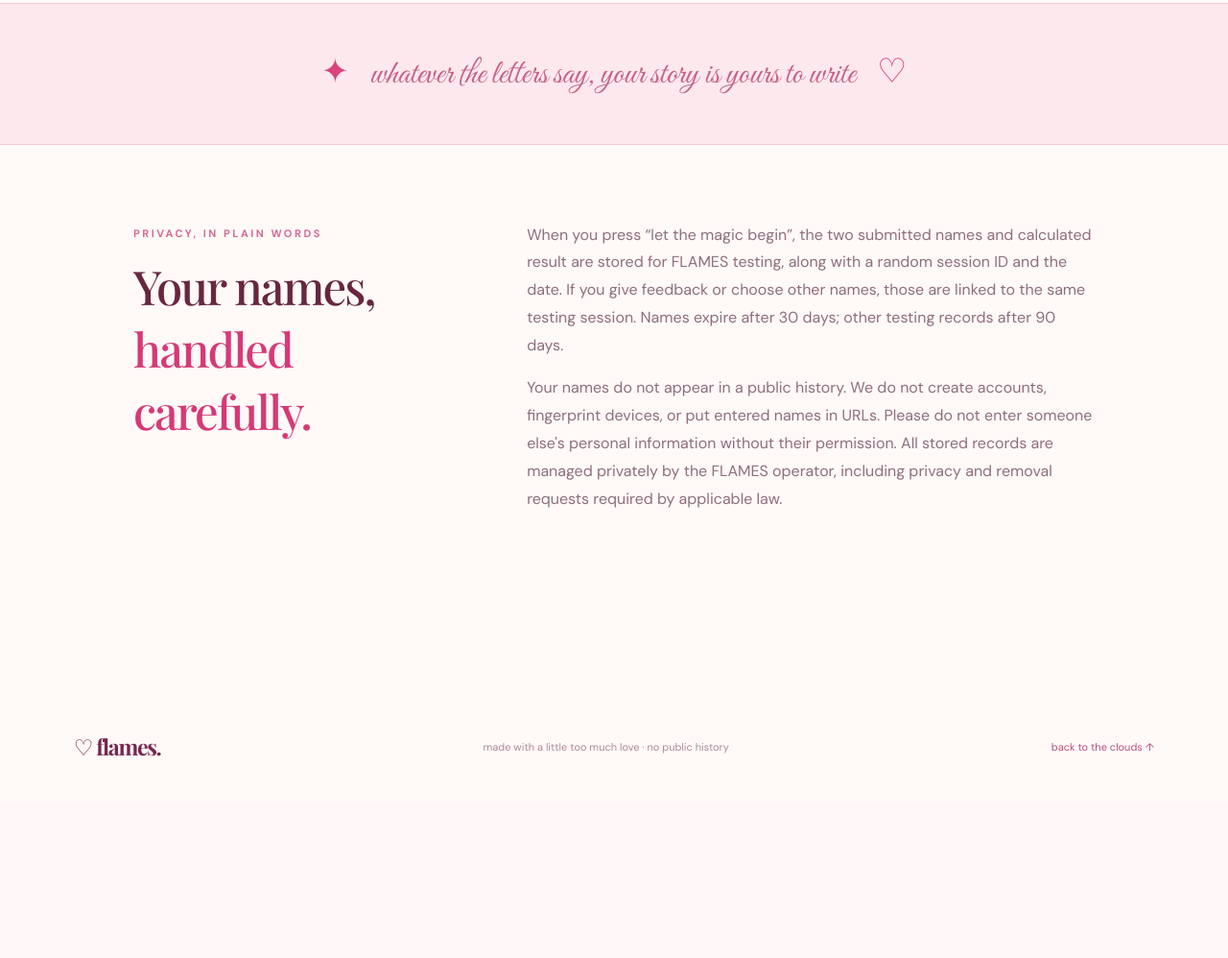
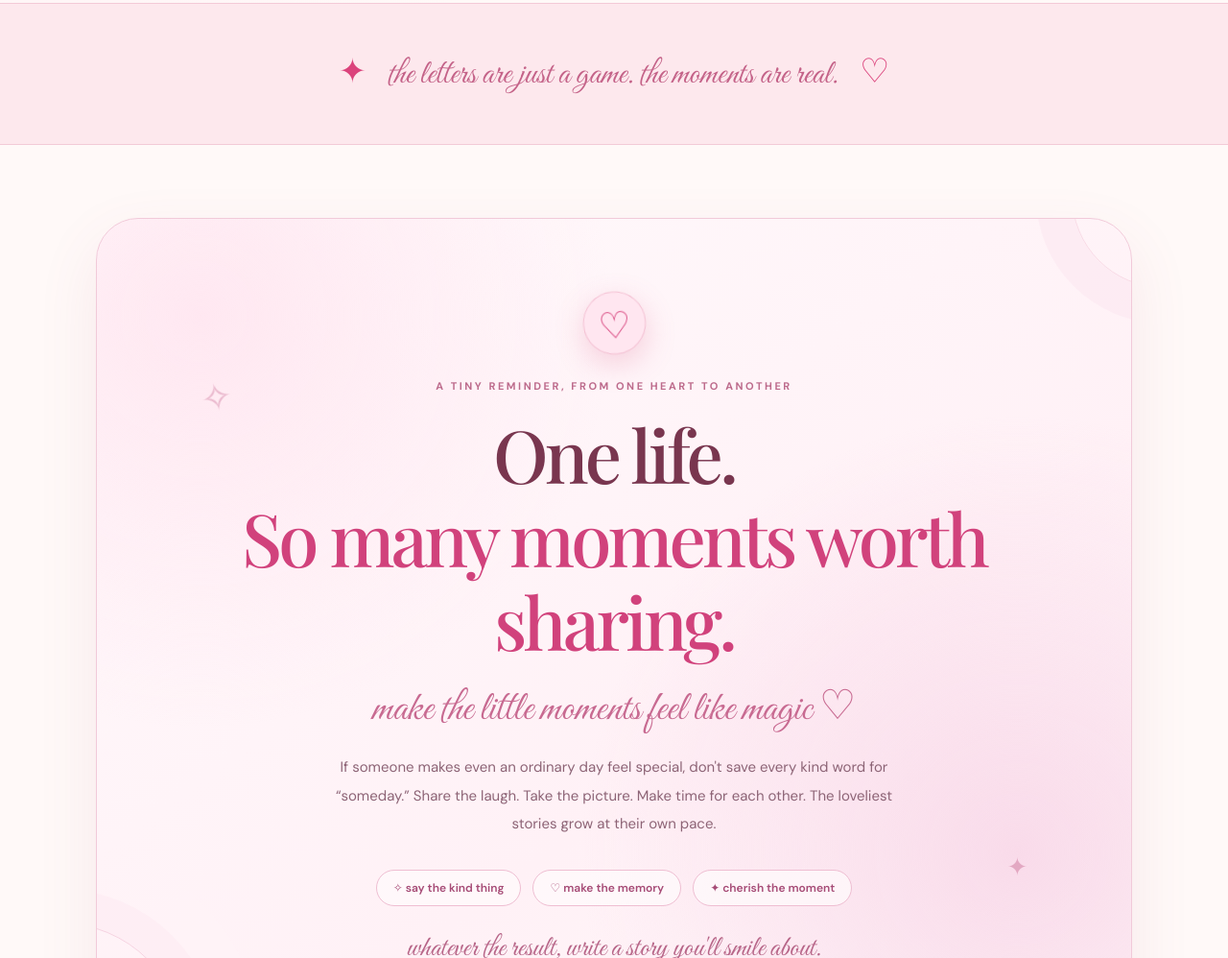
Before and after one commit to Rishikeshsanin/FLAMES, a website with bundled scripts: page index.html in a window 1280 px wide. Shown: the part 1802-2800 px from the top of the page at 96% size. Before the commit the page ends 2637 px from the top, so only its background shows below. Built offline with nearby package versions, Linux system fonts and the light colour scheme.

Commit message:
Add romantic FLAMES closing letter and subtle privacy details (#2)
* feat(ui): romantic one-life closing letter with accessible privacy details

* style(ui): premium blush closing-card animations with responsive reduced-motion support

* test(ui): protect romantic close, data notice, and reduced-motion behavior

* test(ui): match combined entry notice classes

* fix(copy): clarify storage disclosure before game

```diff
--- a/index.html
+++ b/index.html
@@ -28,7 +28,7 @@
     <h1>What's your<br/><em>love story?</em><span class="heading-heart">♥</span></h1>
     <p class="hero-description">Two names. A little magic. One ridiculously cute way to find out what the stars have to say.</p>
     <button class="primary-button start-button" type="button" onclick="void 0" id="heroStart">let's find out <span aria-hidden="true">↗</span></button>
-    <p class="microcopy">no account · optional research sharing · just butterflies 🦋</p>
+    <p class="microcopy">no account · a little data note below · just butterflies 🦋</p>
    </div>
    <div class="hero-art" aria-hidden="true">
     <div class="art-orbit art-orbit-one"></div><div class="art-orbit art-orbit-two"></div>
@@ -119,12 +119,28 @@
    </div>
    <p class="disclaimer">FLAMES is a nostalgic just-for-fun game — not a real prediction of a relationship. ☁</p>
   </section>
-  <section class="ending-strip" aria-label="Little reminder"><span>✦</span> whatever the letters say, your story is yours to write <span>♡</span></section>
-  <section class="privacy-section" id="privacy" aria-labelledby="privacyTitle">
-   <div><span class="section-caption">privacy, in plain words</span><h2 id="privacyTitle">Your names, <em>handled carefully.</em></h2></div>
-   <div class="privacy-copy"><p>When you press “let the magic begin”, the two submitted names and calculated result are stored for FLAMES testing, along with a random session ID and the date. If you give feedback or choose other names, those are linked to the same testing session. Names expire after 30 days; other testing records after 90 days.</p><p>Your names do not appear in a public history. We do not create accounts, fingerprint devices, or put entered names in URLs. Please do not enter someone else's personal information without their permission. All stored records are managed privately by the FLAMES operator, including privacy and removal requests required by applicable law.</p></div>
+  <section class="ending-strip" aria-label="Little reminder"><span>✦</span> the letters are just a game. the moments are real. <span>♡</span></section>
+  <section class="love-letter-section" aria-labelledby="loveLetterTitle">
+   <span class="love-letter-spark love-letter-spark-left" aria-hidden="true">✧</span>
+   <span class="love-letter-spark love-letter-spark-right" aria-hidden="true">✦</span>
+   <div class="love-letter-heart" aria-hidden="true">♡</div>
+   <p class="love-letter-overline">a tiny reminder, from one heart to another</p>
+   <h2 id="loveLetterTitle">One life. <em>So many moments worth sharing.</em></h2>
+   <p class="love-letter-script">make the little moments feel like magic ♡</p>
+   <p class="love-letter-body">If someone makes even an ordinary day feel special, don't save every kind word for “someday.” Share the laugh. Take the picture. Make time for each other. The loveliest stories grow at their own pace.</p>
+   <div class="love-letter-pills" aria-label="A little encouragement">
+    <span>✧ say the kind thing</span><span>♡ make the memory</span><span>✦ cherish the moment</span>
+   </div>
+   <p class="love-letter-signoff">whatever the result, write a story you'll smile about.</p>
   </section>
+  <details class="privacy-note" id="privacy">
+   <summary>♡ how your names are stored <span aria-hidden="true">⌄</span></summary>
+   <div class="privacy-note-copy">
+    <p>When you press “let the magic begin”, both entered names, the date, and the FLAMES result are stored for testing with a random session ID. Feedback and alternate names are linked to that same session. Names expire after 30 days, and other testing records after 90 days.</p>
+    <p>No public history, accounts, device fingerprinting, or names in URLs. Please enter only names you are comfortable submitting, and don't submit someone else's personal information without their permission. Records are managed privately by the FLAMES operator, including privacy and removal requests required by applicable law.</p>
+   </div>
+  </details>
  </main>
- <footer><span class="brand">♡ flames.</span><span>made with a little too much love · no public history</span><a href="#top">back to the clouds ↑</a></footer>
+ <footer><span class="brand">♡ flames.</span><span>made for the little moments that become big memories</span><a href="#top">back to the magic ↑</a></footer>
  <div id="toast" role="status" aria-live="polite" class="toast" hidden></div>
 </body></html>
--- a/privacy.css
+++ b/privacy.css
@@ -2,11 +2,37 @@
 .entry-consent strong{display:block;margin-bottom:7px;font:600 17px "Playfair Display",serif;color:#934363}
 .entry-consent p{margin:0;text-align:center}
 .entry-consent a{color:#a82d66}
-.privacy-section{max-width:1050px;margin:80px auto;padding:0 24px 90px;display:grid;grid-template-columns:.75fr 1.25fr;gap:55px;align-items:start}
-.privacy-section h2{font-size:clamp(32px,4vw,49px);font-weight:500;letter-spacing:-.04em;margin:13px 0}
-.privacy-copy{color:#8f6e7d;line-height:1.8}
-.privacy-copy .secondary-button{margin-right:14px}
-.privacy-copy span{font-size:12px;color:#a8416d}
+
+/* A closing love letter: intimate, joyful, and just as much a part of the game. */
+.love-letter-section{position:relative;isolation:isolate;overflow:hidden;max-width:1080px;margin:76px auto 22px;padding:76px 38px 64px;border:1px solid #f1cad9;border-radius:44px;text-align:center;background:radial-gradient(circle at 10% 12%,#ffe1edb8 0,transparent 35%),radial-gradient(circle at 89% 78%,#f7d2e5bd 0,transparent 39%),linear-gradient(145deg,#fffafc,#fff1f6 62%,#fff8fa);box-shadow:0 24px 65px #ad527119}
+.love-letter-section::before,.love-letter-section::after{content:"";position:absolute;border-radius:50%;pointer-events:none;z-index:-1}
+.love-letter-section::before{width:260px;height:260px;left:-170px;bottom:-150px;border:1px solid #eeb3cb80;box-shadow:0 0 0 35px #fce6ef72,0 0 0 80px #fef3f77b}
+.love-letter-section::after{width:190px;height:190px;right:-130px;top:-120px;border:1px solid #efbdd076;box-shadow:0 0 0 37px #fce6ef85}
+.love-letter-heart{width:65px;height:65px;border-radius:50%;display:grid;place-items:center;margin:0 auto 26px;background:#ffe6f0;border:1px solid #f4c1d3;color:#d94c83;font:38px Georgia,serif;box-shadow:0 10px 30px #db5c8740;animation:closingHeart 4.5s ease-in-out infinite}
+.love-letter-overline{font-size:11px;font-weight:700;text-transform:uppercase;letter-spacing:.23em;color:#bd6b8c;margin:0 0 20px}
+.love-letter-section h2{max-width:820px;margin:0 auto;color:#79364f;font:500 clamp(43px,6vw,76px)/1.15 "Playfair Display",Georgia,serif;letter-spacing:-.05em}
+.love-letter-section h2 em{display:block;color:#d1427c;font-weight:500}
+.love-letter-script{margin:23px 0 20px;color:#c86a91;font:400 clamp(32px,4vw,43px)/1.2 "Great Vibes",cursive}
+.love-letter-body{max-width:620px;margin:0 auto;color:#8d6476;font-size:15px;line-height:1.95}
+.love-letter-pills{display:flex;justify-content:center;gap:12px;flex-wrap:wrap;margin:33px auto 24px}
+.love-letter-pills span{padding:10px 17px;border:1px solid #efbed2;border-radius:100px;background:#fffbfcba;color:#a64b76;font-size:12px;font-weight:600;white-space:nowrap}
+.love-letter-signoff{margin:0;color:#b76588;font:400 clamp(23px,3vw,30px)/1.35 "Great Vibes",cursive}
+.love-letter-spark{position:absolute;color:#d78aab;pointer-events:none;font-size:40px;animation:closingSparkle 4.5s ease-in-out infinite}
+.love-letter-spark-left{top:19%;left:10%;transform:rotate(-13deg)}
+.love-letter-spark-right{bottom:18%;right:10%;font-size:26px;animation-delay:1.4s}
+.privacy-note{max-width:790px;margin:16px auto 86px;padding:0 26px;color:#947183;font-size:12px;line-height:1.85}
+.privacy-note summary{margin:0 auto;display:table;cursor:pointer;padding:11px 17px;border-radius:40px;color:#a76486;font-size:12px;font-weight:600;list-style:none;text-decoration:underline;text-underline-offset:4px;text-decoration-color:#e3adbe}
+.privacy-note summary::-webkit-details-marker{display:none}
+.privacy-note summary span{display:inline-block;margin-left:7px;transition:transform .2s}
+.privacy-note[open] summary span{transform:rotate(180deg)}
+.privacy-note summary:hover,.privacy-note summary:focus-visible{background:#fff0f6}
+.privacy-note summary:focus-visible{outline:2px solid #b84b7d;outline-offset:3px}
+.privacy-note-copy{background:#fff8fb;border:1px solid #f1d4e0;border-radius:18px;padding:18px 24px;margin:14px auto 0;max-width:690px}
+.privacy-note-copy p{margin:0 0 10px}
+.privacy-note-copy p:last-child{margin-bottom:0}
+@keyframes closingHeart{0%,100%{transform:scale(1) rotate(-6deg)}50%{transform:scale(1.08) rotate(5deg)}}
+@keyframes closingSparkle{0%,100%{opacity:.45}50%{opacity:1}}
 .ambient{width:min(350px,100vw)}.ambient-a{left:0}.ambient-b{right:0}.hero>*{min-width:0}.spark-c{left:0}
-@media(max-width:820px){.privacy-section{grid-template-columns:1fr;gap:12px}}
-@media(max-width:540px){h1 em{white-space:normal}.hero-copy,.hero-art{width:100%;max-width:100%}.art-orbit{max-width:94%}.art-note{right:0;max-width:70%}}
+@media(max-width:820px){.love-letter-section{margin:48px 20px 20px;padding:64px 24px 53px}.love-letter-spark-left{left:4%}.love-letter-spark-right{right:5%}}
+@media(max-width:540px){h1 em{white-space:normal}.hero-copy,.hero-art{width:100%;max-width:100%}.art-orbit{max-width:94%}.art-note{right:0;max-width:70%}.love-letter-section{margin:34px 14px 8px;padding:49px 17px 42px;border-radius:27px}.love-letter-heart{width:55px;height:55px;font-size:34px;margin-bottom:20px}.love-letter-overline{font-size:9px;letter-spacing:.16em}.love-letter-section h2{font-size:clamp(36px,10vw,50px)}.love-letter-script{font-size:31px}.love-letter-body{font-size:13px;line-height:1.85}.love-letter-pills{gap:7px;margin-top:24px}.love-letter-pills span{font-size:10px;padding:8px 12px}.love-letter-spark{font-size:22px}.privacy-note{margin:8px auto 58px}}
+@media(prefers-reduced-motion:reduce){.love-letter-heart,.love-letter-spark{animation:none}.privacy-note summary span{transition:none}}
```
Also changed, not shown: test/closing-note.test.mjs (added, +26 -0 lines).
